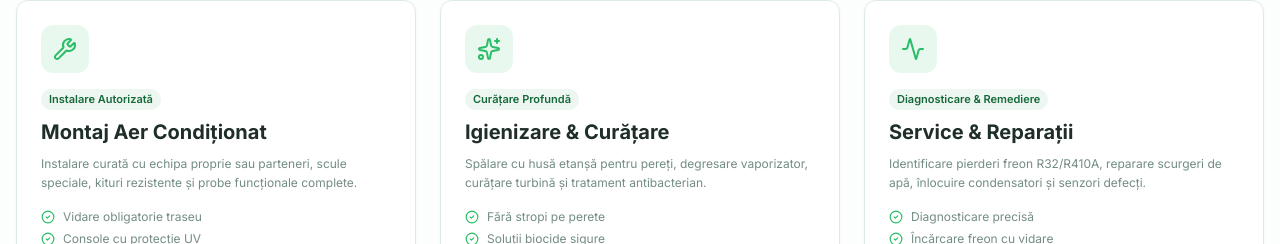
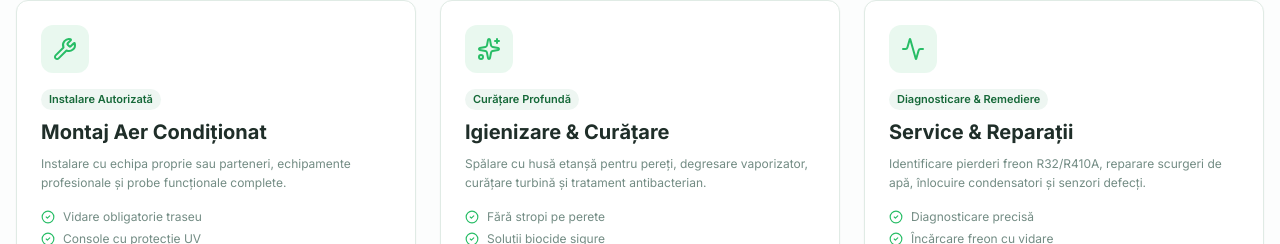
Before and after one commit to teodor-vladconstantin/AirLife, a Next.js app: page / in a window 1280 px wide. Shown: the part 1079-1323 px from the top of the page. Built offline with nearby package versions, Linux system fonts and the light colour scheme; no server answers.

Commit message:
Actualizeaza descrierea cardului Montaj Aer Conditionat (#9)
Claude-Session: https://claude.ai/code/session_015WxH4w2Woof8bSAg2UYu58

Co-authored-by: Claude <noreply@anthropic.com>

```diff
--- a/src/components/HomeServicesSection.tsx
+++ b/src/components/HomeServicesSection.tsx
@@ -9,7 +9,7 @@ const services = [
     slug: "montaj-aer-conditionat",
     icon: Wrench,
     badge: "Instalare Autorizată",
-    desc: "Instalare curată cu echipa proprie sau parteneri, scule speciale, kituri rezistente și probe funcționale complete.",
+    desc: "Instalare cu echipa proprie sau parteneri, echipamente profesionale și probe funcționale complete.",
     features: ["Vidare obligatorie traseu", "Console cu protecție UV", "Garanție manoperă"],
   },
   {
```
